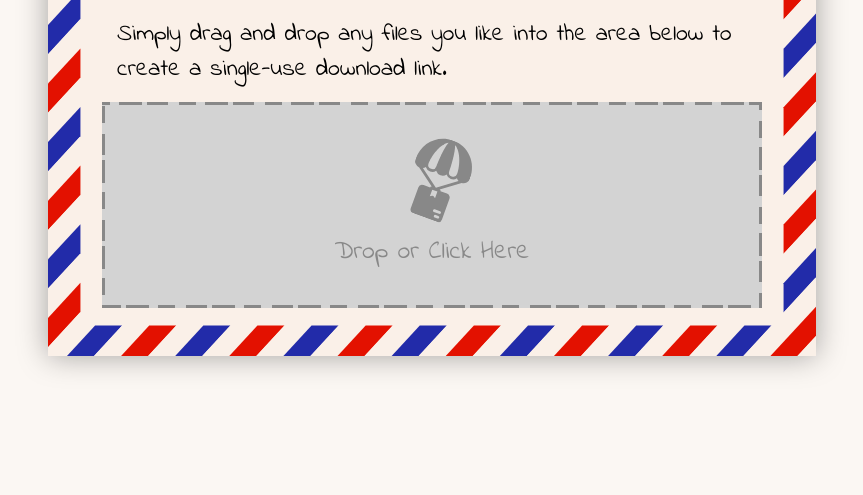
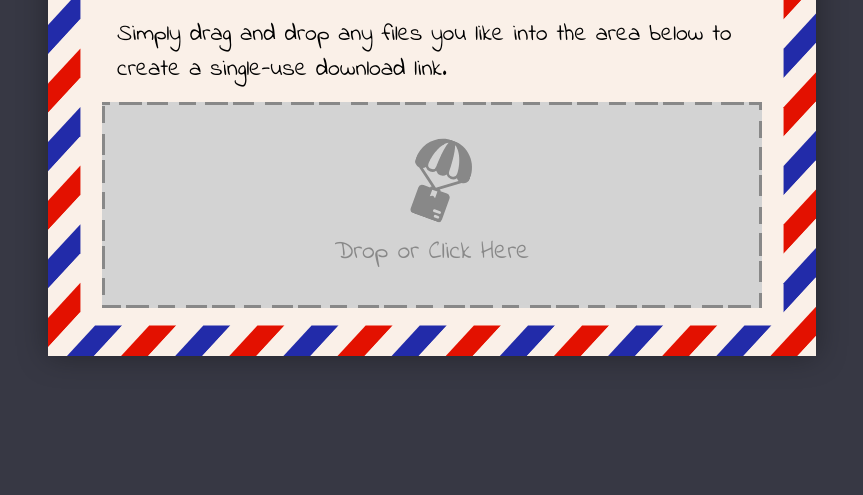
Before and after one commit to CamdynR/sendit.cqu.fr, a website: page public/index.html in a window 1280 px wide. Shown: the part 305-800 px from the top of the page, without its empty margins (208-1071 px from the left). Drawn offline with Linux system fonts and the dark colour scheme.

Commit message:
Added prelim dark mode

```diff
--- a/public/assets/styles/global.css
+++ b/public/assets/styles/global.css
@@ -156,3 +156,9 @@ p.subtitle {
     width: 90%;
   }
 }
+
+@media (prefers-color-scheme: dark) {
+  body {
+    background-color: #373844;
+  }
+}
```
